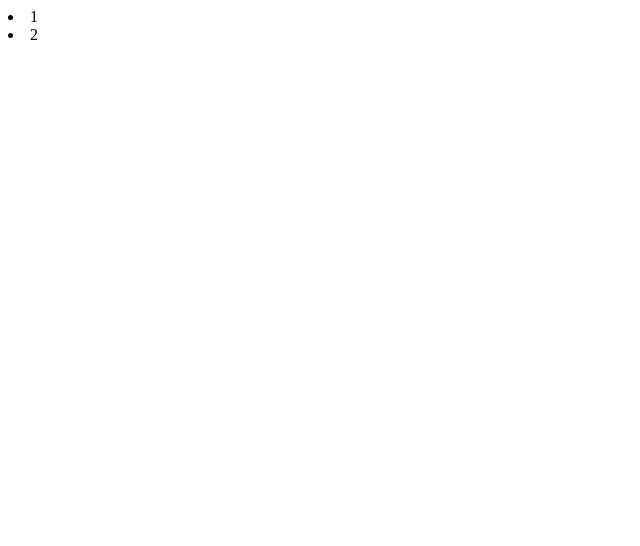
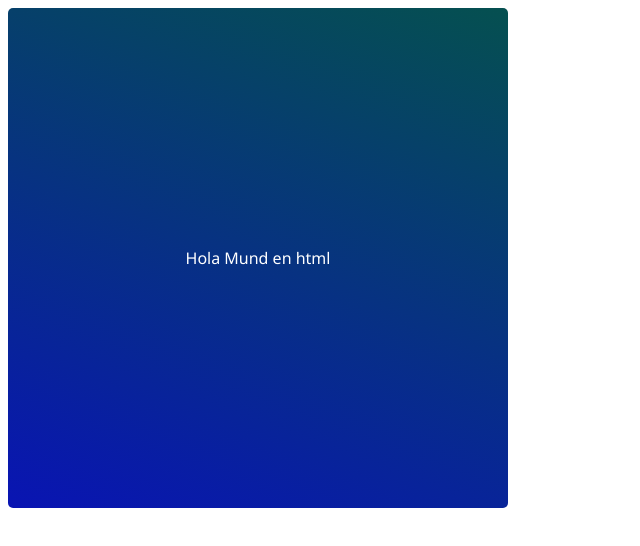
Before and after one commit to OmarRMC/prueba, a plain HTML site: page index.html in a window 1280 px wide. Shown: the whole page, without its empty margins (0-640 px from the left). Drawn offline with Linux system fonts and the light colour scheme.

Commit message:
Mejorando el diseño

```diff
--- a/index.html
+++ b/index.html
@@ -3,13 +3,27 @@
 <head>
     <meta charset="UTF-8">
     <meta name="viewport" content="width=device-width, initial-scale=1.0">
+
+    <style>
+        div{
+            font-family: 'Segoe UI', Tahoma, Geneva, Verdana, sans-serif;
+            background: linear-gradient(20deg , rgb(9, 20, 179), rgb(5, 80, 80)) ;
+            border-radius: 5px;
+            display: flex;
+            justify-content: center;
+            align-items: center;
+            color: white;
+            height: 500px;
+            width: 500px;
+
+        }
+    </style>
     <title>Hola Mundo</title>
 </head>
 <body>
+
     <div>
-        <lu>
-            <li>1</li>
-        <li>2</li></lu>
+        Hola Mund en  html
     </div>
 </body>
 </html>
```
